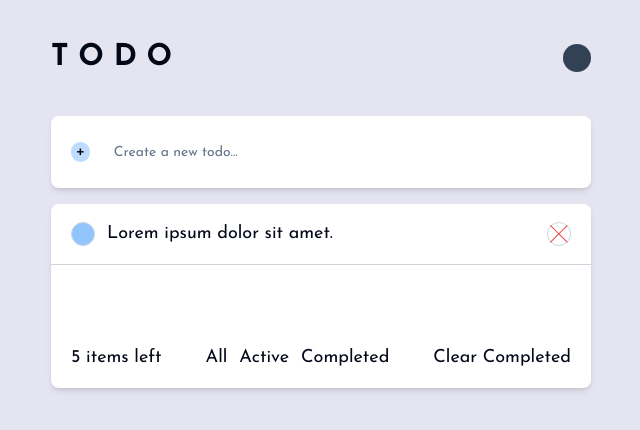
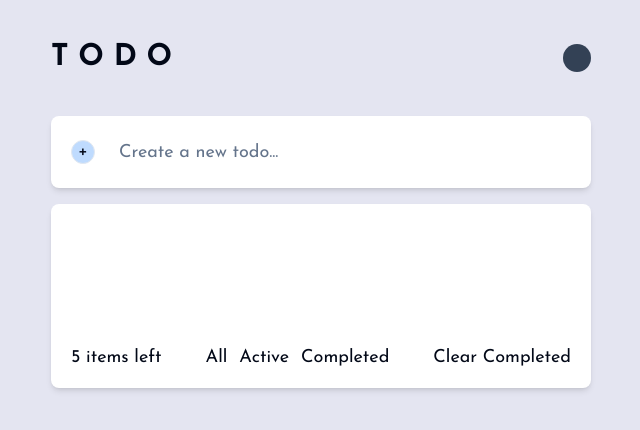
Before and after one commit to DeyanTopalov/to-do-app, a Next.js app: page / in a window 1280 px wide. Shown: the top 430 px of the page, without its empty margins (319-959 px from the left). Built offline with nearby package versions, Linux system fonts and the light colour scheme.

Commit message:
features upd

```diff
--- a/app/layout.tsx
+++ b/app/layout.tsx
@@ -15,9 +15,9 @@ export default function RootLayout({
   return (
     <html lang="en">
       <body
-        className={`${josefinSans.className} bg-clr-app-bg    grid h-svh w-svw place-items-center gap-0 text-left text-lg antialiased md:h-screen md:w-full`}
+        className={`${josefinSans.className} bg-clr-app-bg grid h-svh w-svw  place-items-center gap-0 text-left text-lg antialiased md:h-screen md:w-full`}
       >
-        <main className="grid h-svh w-svw  px-6 md:max-w-[90rem]">
+        <main className="grid h-svh w-svw px-6 md:max-w-[90rem]">
           {children}
         </main>
       </body>
--- a/app/page.tsx
+++ b/app/page.tsx
@@ -3,7 +3,7 @@ import ToDoCard from "@components/ToDoCard";
 import ToDoTest from "@components/todotest";
 export default function Home() {
   return (
-    <section className="flex w-full flex-col items-center   ">
+    <section className="flex w-full  flex-col  items-center ">
       <ToDoCard />
     </section>
   );
--- a/components/ToDoCard.tsx
+++ b/components/ToDoCard.tsx
@@ -1,8 +1,43 @@
 "use client";
 import ToDoForm from "./ToDoForm";
 import ToDoItem from "./ToDoItem";
+import { useState } from "react";
 
 const ToDoCard = () => {
+  const [todos, setTodos] = useState<ToDo[]>([]);
+  const [newToDo, setNewTodo] = useState<string>("");
+
+  const handleToggleComplete = (id: number) => {
+    setTodos(
+      todos.map((todo) =>
+        todo.id === id ? { ...todo, completed: !todo.completed } : todo,
+      ),
+    );
+  };
+
+  const handleDeleteTodo = (id: number) => {
+    setTodos(todos.filter((todo) => todo.id !== id));
+  };
+
+  const addToDo = (e: React.FormEvent<HTMLFormElement>) => {
+    e.preventDefault();
+    if (newToDo.trim() !== "") {
+      setTodos([
+        ...todos,
+        {
+          id: todos.length ? todos[todos.length - 1].id + 1 : 1,
+          title: newToDo,
+          completed: false,
+        },
+      ]);
+      setNewTodo("");
+    }
+  };
+
+  const handleInputChange = (e: React.ChangeEvent<HTMLInputElement>) => {
+    setNewTodo(e.target.value);
+  };
+
   return (
     <div className="relative w-full max-w-[33.75rem]">
       <div className=" mt-10 w-full ">
@@ -10,7 +45,12 @@ const ToDoCard = () => {
           <h1 className="text-3xl font-bold ">T O D O</h1>
           <div className="b-1 size-7 rounded-full border-slate-300 bg-slate-700"></div>
         </div>
-        <ToDoForm className="mb-4 flex items-center gap-3 rounded-lg bg-white px-5 py-4 shadow-md" />
+        <ToDoForm
+          className="mb-4 flex scale-100 items-center gap-3 rounded-lg bg-white px-5 py-4 shadow-md"
+          onSubmit={addToDo}
+          onChange={handleInputChange}
+          value={newToDo}
+        />
       </div>
 
       <div
@@ -18,7 +58,16 @@ const ToDoCard = () => {
        mb-4  overflow-x-hidden rounded-lg bg-white shadow-md"
       >
         <div className="todo-container max-h-[22.75rem] min-h-[7.75rem] snap-y snap-mandatory overflow-y-auto overscroll-y-contain">
-          <ToDoItem className="border-clr-todo-borders flex snap-start items-center justify-between gap-3 border-b  px-5 py-4 " />
+          {todos.map((todo) => (
+            <ToDoItem
+              className="border-clr-todo-borders flex snap-start items-center justify-between gap-3 border-b  px-5 py-4 "
+              key={todo.id}
+              todo={todo}
+              completed={todo.completed}
+              onToggleComplete={handleToggleComplete}
+              onDelete={handleDeleteTodo}
+            />
+          ))}
         </div>
 
         <div className="footer-mobile border-clr-todo-borders flex items-center justify-between border-t-0 px-5 py-4 ">
--- a/components/ToDoForm.tsx
+++ b/components/ToDoForm.tsx
@@ -1,15 +1,28 @@
 import { Input } from "./ui/input";
 
-const ToDoForm = ({ className }: classNameProps) => {
+interface FormProps extends classNameProps {
+  onSubmit: (event: React.FormEvent<HTMLFormElement>) => void;
+  onChange: (event: React.ChangeEvent<HTMLInputElement>) => void;
+  value: string;
+}
+
+const ToDoForm = ({ className, onSubmit, value, onChange }: FormProps) => {
   return (
-    <form className={className}>
-      <button className="flex size-5 items-center justify-center rounded-full bg-blue-200">
+    <form className={className} onSubmit={onSubmit}>
+      <button
+        className="flex size-6 shrink-0 items-center justify-center rounded-full border border-slate-200 bg-blue-200"
+        type="submit"
+        aria-label="Add Todo"
+        role="button"
+      >
         +
       </button>
       <Input
         type="text"
         placeholder="Create a new todo..."
-        className="border-0"
+        className="border-0 text-lg focus:scale-100"
+        value={value}
+        onChange={onChange}
       />
     </form>
   );
--- a/components/ToDoItem.tsx
+++ b/components/ToDoItem.tsx
@@ -1,16 +1,41 @@
 import { Checkbox } from "./ui/checkbox";
 import { DeleteIcon } from "./ui/icons";
 
-const ToDoItem = ({ className }: classNameProps) => {
+interface ItemProps extends classNameProps, TodoItemProps {
+  completed: boolean;
+  onClick?: (event: React.MouseEventHandler<HTMLButtonElement>) => void;
+}
+
+const ToDoItem = ({
+  className,
+  todo,
+  completed,
+  onToggleComplete,
+  onDelete,
+}: ItemProps) => {
   return (
     <div className={className}>
-      <Checkbox className="size-6 shrink-0 rounded-full border-slate-300 bg-blue-300" />
+      <Checkbox
+        className={`size-6 shrink-0 rounded-full border-slate-300  ${completed ? "bg-red-500" : "bg-blue-300"}`}
+        checked={completed}
+        onClick={() => {
+          if (onToggleComplete) {
+            onToggleComplete(todo.id);
+          }
+        }}
+      />
       <p className="line-clamp-1 w-full grow-0  group-hover:line-clamp-none">
-        Lorem ipsum dolor sit amet.
+        {todo.title}
       </p>
       <button
         className=" flex size-6 shrink-0 items-center justify-center rounded-full border border-slate-300"
         aria-label="Delete Todo"
+        type="button"
+        onClick={() => {
+          if (onDelete) {
+            onDelete(todo.id);
+          }
+        }}
       >
         <p className="sr-only">Delete</p>
         <DeleteIcon className="fill-red-500" />
--- a/types/types.d.ts
+++ b/types/types.d.ts
@@ -14,6 +14,6 @@ interface ToDo {
 
 interface TodoItemProps {
   todo: ToDo;
-  onToggleComplete: (id: number) => void;
-  onDelete: (id: number) => void;
+  onToggleComplete?: (id: number) => void;
+  onDelete?: (id: number) => void;
 }
```
